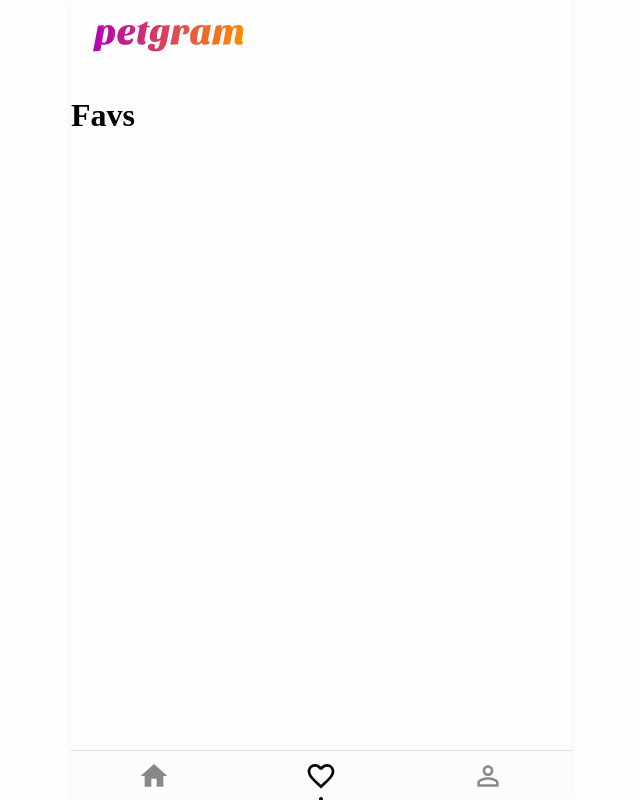
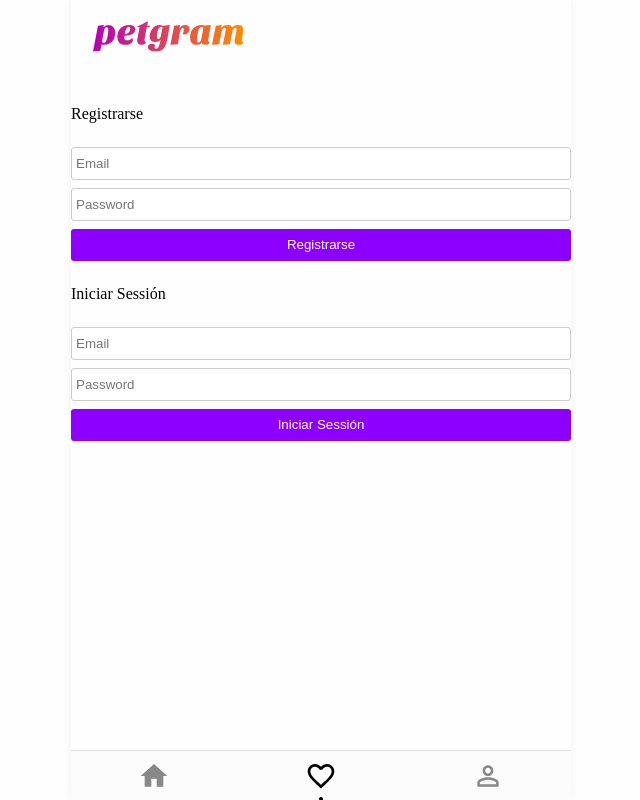
Before and after one commit to Crimiro/platzi-reactjs-advanced-course, a React app: page /favs in a window 1280 px wide. Shown: the whole page, without its empty margins (319-959 px from the left). Built offline with nearby package versions, Linux system fonts and the light colour scheme.

Commit message:
Save updates

```diff
--- a/src/App.js
+++ b/src/App.js
@@ -9,9 +9,7 @@ import { NotRegisteredUser } from './pages/NotRegisteredUser'
 import { Router } from '@reach/router'
 import { NavBar } from './components/NavBar'
 
-const UserLogged = ({ children }) => {
-  return children({ isAuth: true })
-}
+import Context from './Context'
 
 export const App = () => {
   return (
@@ -23,7 +21,7 @@ export const App = () => {
         <Home path='/pet/:categoryId' />
         <Detail path='/detail/:detailId' />
       </Router>
-      <UserLogged>
+      <Context.Consumer>
         {
           ({ isAuth }) =>
             isAuth ? <Router>
@@ -35,7 +33,7 @@ export const App = () => {
                 <NotRegisteredUser path='/user' />
               </Router>
         }
-      </UserLogged>
+      </Context.Consumer>
       <NavBar />
     </div>
   )
--- /dev/null
+++ b/src/Context.js
@@ -0,0 +1,20 @@
+import React, { createContext, useState } from 'react'
+const Context = createContext()
+
+const Provider = ({ children }) => {
+  const [isAuth, setIsAuth] = useState(false)
+  const value = {
+    isAuth,
+    activateAuth: () => {
+      setIsAuth(true)
+    }
+  }
+  return (
+    <Context.Provider value={value}>
+      {children}
+    </Context.Provider>
+  )
+}
+export default {
+  Provider, Consumer: Context.Consumer
+}
--- /dev/null
+++ b/src/components/UserForm/index.js
@@ -0,0 +1,23 @@
+import React, { Fragment } from 'react'
+import { useInputValue } from '../../hooks/useInputValue'
+import { Form, Input, Button, Title } from './styles'
+
+export const UserForm = ({ onSubmit, title }) => {
+  const email = useInputValue('')
+  const password = useInputValue('')
+
+  const handleSubmit = event => {
+    event.preventDefault()
+    onSubmit({ email: email.value, password: password.value })
+  }
+  return (
+    <Fragment>
+      <Title>{title}</Title>
+      <Form onSubmit={handleSubmit}>
+        <Input placeholder='Email' {...email} />
+        <Input placeholder='Password' type='password' {...password} />
+        <Button>{title}</Button>
+      </Form>
+    </Fragment>
+  )
+}
--- /dev/null
+++ b/src/components/UserForm/styles.js
@@ -0,0 +1,30 @@
+import styled from 'styled-components'
+
+export const Form = styled.form`
+  padding: 16px 0;
+`
+
+export const Input = styled.input`
+  border: 1px solid #ccc;
+  border-radius: 3px;
+  margin-bottom: 8px;
+  padding: 8px 4px;
+  display: block;
+  width: 100%;
+`
+
+export const Button = styled.button`
+  background: #8d00ff;
+  border-radius: 3px;
+  color: #fff;
+  height: 32px;
+  display: block;
+  width: 100%;
+  text-align: center;
+`
+
+export const Title = styled.h2`
+  font-size: 16px;
+  font-weight: 500;
+  padding: 8px 0;
+`
--- /dev/null
+++ b/src/container/RegisterMutation.js
@@ -0,0 +1,16 @@
+import React from 'react'
+import { Mutation } from 'react-apollo'
+import { gql } from 'apollo-boost'
+
+const REGISTER = gql`
+  mutation signup($input: UserCredentials!) {
+    signup (input: $input)
+  }
+`
+export const RegisterMutation = ({ children }) => {
+  return (
+    <Mutation mutation={REGISTER}>
+      {children}
+    </Mutation>
+  )
+}
--- /dev/null
+++ b/src/hooks/useInputValue.js
@@ -0,0 +1,7 @@
+import { useState } from 'react'
+
+export const useInputValue = initialValue => {
+  const [value, setValue] = useState(initialValue)
+  const onChange = e => setValue(e.target.value)
+  return { value, onChange }
+}
--- a/src/index.js
+++ b/src/index.js
@@ -2,6 +2,7 @@ import React from 'react'
 import ReactDOM from 'react-dom'
 import ApolloClient from 'apollo-boost'
 import { ApolloProvider } from 'react-apollo'
+import Context from './Context'
 import { App } from './App'
 
 const client = new ApolloClient({
@@ -9,7 +10,9 @@ const client = new ApolloClient({
 })
 
 ReactDOM.render(
-  <ApolloProvider client={client}>
-    <App />
-  </ApolloProvider>,
+  <Context.Provider>
+    <ApolloProvider client={client}>
+      <App />
+    </ApolloProvider>
+  </Context.Provider>,
   document.getElementById('app'))
--- a/src/pages/NotRegisteredUser.js
+++ b/src/pages/NotRegisteredUser.js
@@ -1,5 +1,33 @@
-import React from 'react'
+import React, { Fragment } from 'react'
+import Context from '../Context'
+import { UserForm } from '../components/UserForm'
+import { RegisterMutation } from '../container/RegisterMutation'
 
 export const NotRegisteredUser = () => (
-  <h1>NotRegisteredUser</h1>
+  <Context.Consumer>
+    {
+      ({ isAuth, activateAuth }) => {
+        return (
+          <Fragment>
+            <RegisterMutation>
+              {
+                (register) => {
+                  const onSubmit = ({ email, password }) => {
+                    const input = { email, password }
+                    const variables = { input }
+                    register({ variables })
+                      .then(activateAuth)
+                  }
+                  return (
+                    <UserForm title='Registrarse' onSubmit={onSubmit} />
+                  )
+                }
+              }
+            </RegisterMutation>
+            <UserForm title='Iniciar Sessión' onSubmit={activateAuth} />
+          </Fragment>
+        )
+      }
+    }
+  </Context.Consumer>
 )
```
